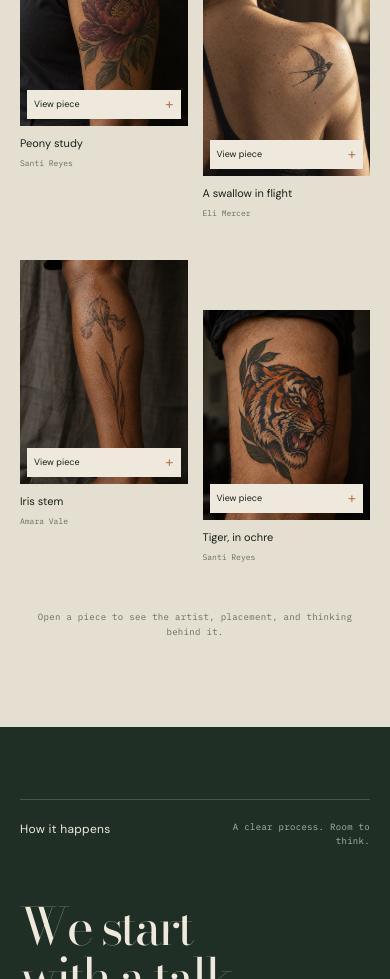
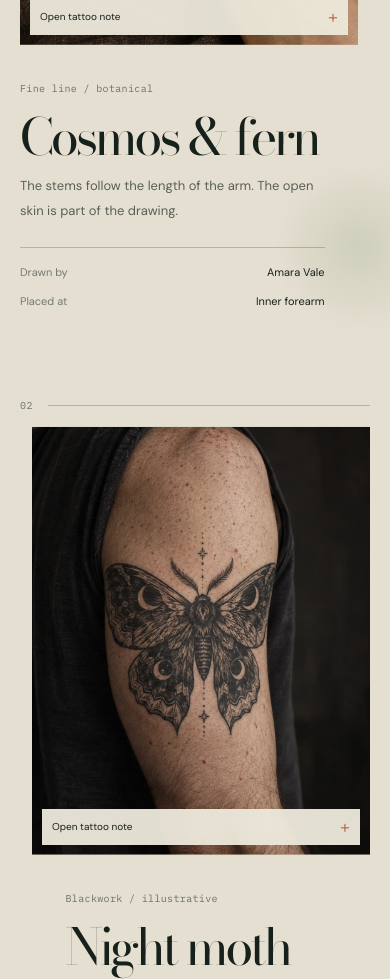
Before and after one commit to DaramolaFemi/Project-1, a Next.js app: page / in a window 390 px wide. Shown: the part 8260-9239 px from the top of the page. Built offline with nearby package versions, Linux system fonts and the light colour scheme; no server answers.

Commit message:
Redesign selected work as tattoo atlas

```diff
--- a/src/app/globals.css
+++ b/src/app/globals.css
@@ -151,32 +151,44 @@ h1 { margin-left: -8px; font-size: clamp(96px, 11.2vw, 184px); line-height: .87;
 .artist-card.is-visible .artist-copy h3, .artist-card.is-visible .artist-copy > p:not(.mono), .artist-card.is-visible .artist-copy > .text-link { opacity: 1; transform: none; }
 .artist-card-eli .artist-image-stage { margin-left: auto; }.artist-card-santi .artist-image-stage { width: 88%; }
 
-.work-intro { display: flex; justify-content: space-between; align-items: end; gap: 36px; margin-bottom: clamp(54px, 8vw, 100px); }
-.work-intro > p { max-width: 270px; color: #e0e3d8; font-size: 14px; line-height: 1.8; }
+.work-intro { display: flex; justify-content: space-between; align-items: end; gap: 36px; margin-bottom: clamp(62px, 10vw, 146px); }
+.work-intro > p { max-width: 330px; color: #e0e3d8; font-size: 14px; line-height: 1.8; }
 
-.selected-work { padding-top: clamp(86px, 10vw, 140px); padding-bottom: clamp(100px, 12vw, 170px); background: var(--paper); color: var(--ink); }
+.selected-work { position: relative; overflow: hidden; padding-top: clamp(86px, 10vw, 140px); padding-bottom: clamp(100px, 12vw, 170px); background: var(--paper); color: var(--ink); }
+.selected-work::before { position: absolute; top: 18%; right: -15%; width: min(46vw, 760px); aspect-ratio: 1; border-radius: 50%; background: radial-gradient(circle, rgba(91, 125, 85, .16), transparent 68%); content: ''; pointer-events: none; }
+.selected-work > * { position: relative; }
 .selected-work .section-heading { border-color: var(--rule-light); }
 .selected-work .section-heading > .mono { color: var(--muted-dark); }
 .work-intro > p { color: #62685e; }
-.work-grid { display: grid; grid-template-columns: repeat(12, minmax(0, 1fr)); column-gap: 28px; row-gap: clamp(60px, 9vw, 120px); align-items: start; }
-.work-1 { grid-column: 1 / 7; }
-.work-2 { grid-column: 8 / 13; margin-top: 130px; }
-.work-3 { grid-column: 2 / 7; }
-.work-4 { grid-column: 8 / 13; margin-top: 100px; }
-.work-5 { grid-column: 1 / 6; margin-top: -20px; }
-.work-6 { grid-column: 7 / 13; margin-top: 130px; }
-.work-image { position: relative; display: block; width: 100%; aspect-ratio: 4 / 5; overflow: hidden; padding: 0; background: var(--paper-shadow); }
-.work-2 .work-image { aspect-ratio: 1 / 1.15; }
-.work-3 .work-image, .work-6 .work-image { aspect-ratio: 1; }
-.work-5 .work-image { aspect-ratio: 3 / 4; }
-.work-image > img { transition: transform .65s cubic-bezier(.2,.7,.2,1); }
-.work-image:hover > img { transform: scale(1.035); }
-.view-work { position: absolute; right: 16px; bottom: 16px; left: 16px; display: flex; align-items: center; justify-content: space-between; padding: 10px 12px; background: var(--chalk); color: var(--ink); font-size: 11px; opacity: 0; transition: opacity .2s; }
-.view-work > span { color: var(--copper); font-size: 19px; line-height: 1; }
-.work-image:hover .view-work, .work-image:focus-visible .view-work { opacity: 1; }
-.work figcaption { display: flex; justify-content: space-between; gap: 12px; margin-top: 14px; color: var(--ink); font-size: 12px; }
-.work figcaption > span + span { padding-top: 2px; color: var(--muted-dark); font: 10px var(--mono); }
-.gallery-end { margin-top: 80px; color: var(--muted-dark); text-align: center; }
+.work-records { display: grid; gap: clamp(104px, 15vw, 250px); }
+.work-record { display: grid; grid-template-columns: minmax(0, 1.14fr) minmax(230px, .58fr); column-gap: clamp(44px, 10vw, 190px); align-items: center; min-height: min(65vw, 850px); }
+.work-record:nth-child(even) { grid-template-columns: minmax(230px, .58fr) minmax(0, 1.14fr); }
+.work-record-index { grid-column: 1 / -1; display: flex; align-items: center; gap: 15px; margin-bottom: 19px; color: #6a7569; font: 10px var(--mono); letter-spacing: .06em; }
+.work-record-index i { display: block; width: 100%; height: 1px; background: rgba(23, 33, 27, .23); transform: scaleX(.08); transform-origin: left; transition: transform .9s cubic-bezier(.2,.75,.15,1) .1s; }
+.work-record:nth-child(even) .work-record-index { grid-column: 2; }
+.work-record:nth-child(even) .work-record-index i { transform-origin: right; }
+.work-record-image { position: relative; grid-column: 1; display: block; width: 100%; aspect-ratio: .81 / 1; overflow: hidden; padding: 0; background: #cfc5b2; outline: 1px solid rgba(48, 76, 54, .55); outline-offset: 6px; box-shadow: 0 0 0 1px rgba(99, 130, 99, .15), 0 18px 52px rgba(36, 66, 41, .12), 0 0 34px rgba(59, 102, 65, .11); clip-path: inset(0 0 100% 0); transition: clip-path 1s cubic-bezier(.2,.75,.15,1), outline-color .25s; }
+.work-record-image > img { transform: scale(1.12); transition: transform 1.25s cubic-bezier(.2,.75,.15,1); }
+.work-record:nth-child(2n) .work-record-image { grid-column: 2; aspect-ratio: 1.02 / 1; }
+.work-record-view { position: absolute; right: 14px; bottom: 14px; left: 14px; display: flex; align-items: center; justify-content: space-between; padding: 11px 13px; background: rgba(238, 233, 220, .95); color: var(--ink); font-size: 11px; opacity: 0; transform: translateY(8px); transition: opacity .25s, transform .3s; }
+.work-record-view b { color: var(--copper); font: 400 22px/1 var(--sans); }
+.work-record-image:hover, .work-record-image:focus-visible { outline-color: rgba(51, 109, 67, .92); }
+.work-record-image:hover > img, .work-record-image:focus-visible > img { transform: scale(1.035); }
+.work-record-image:hover .work-record-view, .work-record-image:focus-visible .work-record-view { opacity: 1; transform: none; }
+.work-record-copy { grid-column: 2; max-width: 336px; padding: 28px 0 25px; }
+.work-record:nth-child(even) .work-record-copy { grid-column: 1; justify-self: end; }
+.work-record-copy > .mono { margin-bottom: 18px; color: #687365; }
+.work-record-copy h3 { margin-bottom: 20px; font-size: clamp(50px, 5vw, 82px); line-height: .88; letter-spacing: -.065em; transform: translateY(42px); opacity: 0; transition: transform .75s cubic-bezier(.2,.75,.15,1) .34s, opacity .45s ease .34s; }
+.work-record-copy > p:not(.mono) { color: #586157; font-size: 14px; line-height: 1.85; transform: translateY(24px); opacity: 0; transition: transform .7s cubic-bezier(.2,.75,.15,1) .47s, opacity .4s ease .47s; }
+.work-record-copy dl { display: grid; gap: 12px; margin: 31px 0 0; padding-top: 16px; border-top: 1px solid rgba(23, 33, 27, .23); transform: translateY(18px); opacity: 0; transition: transform .65s cubic-bezier(.2,.75,.15,1) .6s, opacity .4s ease .6s; }
+.work-record-copy dl > div { display: flex; justify-content: space-between; gap: 16px; font-size: 11px; }
+.work-record-copy dt { color: #727a70; }
+.work-record-copy dd { margin: 0; color: var(--ink); text-align: right; }
+.work-record.is-visible .work-record-index i { transform: scaleX(1); }
+.work-record.is-visible .work-record-image { clip-path: inset(0); }
+.work-record.is-visible .work-record-image > img { transform: scale(1); }
+.work-record.is-visible .work-record-copy h3, .work-record.is-visible .work-record-copy > p:not(.mono), .work-record.is-visible .work-record-copy dl { transform: none; opacity: 1; }
+.gallery-end { max-width: 330px; margin: clamp(96px, 13vw, 170px) auto 0; color: var(--muted-dark); text-align: center; line-height: 1.7; }
 
 .appointment { padding: clamp(80px, 9vw, 130px) 0 70px; background: var(--pine); color: var(--chalk); }
 .appointment .section-heading { border-color: var(--rule-dark); }
@@ -397,15 +409,19 @@ h1 { margin-left: -8px; font-size: clamp(96px, 11.2vw, 184px); line-height: .87;
   .artist-info > p:not(.specialty) { font-size: 12px; line-height: 1.7; }
   .artist-info > .text-link { margin-top: 14px; font-size: 11px; }
   .selected-work { padding-top: 76px; padding-bottom: 88px; }
-  .work-grid { grid-template-columns: 1fr 1fr; column-gap: 15px; row-gap: 42px; }
-  .work-1, .work-2, .work-3, .work-4, .work-5, .work-6 { grid-column: auto; margin-top: 0; }
-  .work-2, .work-4, .work-6 { padding-top: 50px; }
-  .work-3 .work-image, .work-6 .work-image { aspect-ratio: 4 / 5; }
-  .view-work { right: 7px; bottom: 7px; left: 7px; padding: 7px; font-size: 9px; opacity: 1; }
-  .view-work > span { font-size: 15px; }
-  .work figcaption { align-items: flex-start; flex-direction: column; gap: 4px; margin-top: 9px; font-size: 11px; }
-  .work figcaption > span + span { font-size: 8px; }
-  .gallery-end { margin-top: 48px; font-size: 9px; }
+  .work-records { gap: 88px; }
+  .work-record, .work-record:nth-child(even) { grid-template-columns: 1fr; gap: 0; min-height: 0; }
+  .work-record-index, .work-record:nth-child(even) .work-record-index { grid-column: 1; margin-bottom: 15px; }
+  .work-record-image, .work-record:nth-child(2n) .work-record-image { grid-column: 1; width: min(100% - 12px, 510px); aspect-ratio: .79 / 1; }
+  .work-record:nth-child(even) .work-record-image { justify-self: end; }
+  .work-record-copy, .work-record:nth-child(even) .work-record-copy { grid-column: 1; max-width: min(87%, 330px); padding: 36px 0 0; justify-self: start; }
+  .work-record:nth-child(even) .work-record-copy { justify-self: end; }
+  .work-record-copy h3 { margin-bottom: 15px; font-size: clamp(47px, 13vw, 65px); }
+  .work-record-copy > p:not(.mono) { font-size: 13px; }
+  .work-record-copy dl { margin-top: 24px; }
+  .work-record-view { right: 10px; bottom: 10px; left: 10px; padding: 9px 10px; font-size: 10px; opacity: 1; transform: none; }
+  .work-record-view b { font-size: 18px; }
+  .gallery-end { margin-top: 75px; font-size: 9px; }
   .appointment { padding: 72px 0 50px; }
   .appointment-layout { grid-template-columns: 1fr; gap: 40px; }
   .steps article { gap: 20px; padding-bottom: 22px; margin-bottom: 22px; }
--- a/src/app/page.tsx
+++ b/src/app/page.tsx
@@ -9,7 +9,7 @@ export default function Home() {
   return <><Header /><main><Hero />
     <StudioSection />
     <ArtistsSection />
-    <section id="work" className="selected-work section-wrap"><div className="section-heading"><p className="section-label">On the skin</p><span className="mono">Recent pieces / 01—06</span></div><div className="work-intro"><h2>Made for<br />one person.</h2><p>These designs were drawn for the people wearing them. No flash sheets, no second copies.</p></div><Gallery /><p className="gallery-end mono">Open a piece to see the artist, placement, and thinking behind it.</p></section>
+    <section id="work" className="selected-work section-wrap"><div className="section-heading"><p className="section-label">On the skin</p><span className="mono">A small tattoo atlas / 01—06</span></div><div className="work-intro"><h2>Drawn for<br />a body.</h2><p>Every piece begins with a person, then finds the line only their body can hold. No flash sheets. No second copies.</p></div><Gallery /><p className="gallery-end mono">Open a tattoo note for its artist, placement, and the thinking behind it.</p></section>
     <section className="appointment" id="appointment"><div className="section-wrap"><div className="section-heading"><p className="section-label">How it happens</p><span className="mono">A clear process. Room to think.</span></div><div className="appointment-layout"><h2>We start<br />with a talk.</h2><div className="steps"><article><span className="step-number mono">01</span><div><h3>Tell us the idea</h3><p>Bring a reference, a rough sketch, a place, a person, or just a few words. We can work with a beginning.</p></div></article><article><span className="step-number mono">02</span><div><h3>Draw it together</h3><p>Your artist designs for your body, not a blank page. We make changes with you until the piece feels right.</p></div></article><article><span className="step-number mono">03</span><div><h3>Make a day of it</h3><p>We set aside time for one client at a time. You leave with clear aftercare and a way to reach us while it heals.</p></div></article></div></div><div className="appointment-bottom"><span>No borrowed designs. No need to decide today.</span><a className="button button-dark" href="#book">Tell us your idea</a></div></div></section>
     <section id="visit" className="visit section-wrap"><div className="section-heading"><p className="section-label">Come by</p><span className="mono">The room, before the appointment.</span></div><div className="visit-layout"><div className="visit-image"><Image src="/images/visit.webp" alt="An open botanical sketchbook on a worn oak consultation table beside a tall studio window" fill sizes="(max-width: 767px) 92vw, 55vw" /></div><div className="visit-copy"><h2>A quiet room<br />to begin.</h2><p>Come in, have a look, ask the questions you have. You do not need to arrive with a finished idea.</p><div className="visit-details"><div><h3>Find us</h3><address>Studio address to be announced<br />Visits by appointment only</address></div><div><h3>Studio hours</h3><p>Tuesday–Saturday<br />11:00–19:00</p></div><div className="visit-email"><h3>Write to us</h3><p>booking@nocturne.example</p><span className="mono">Demo contact</span></div></div></div></div></section>
     <section id="book" className="booking section-wrap"><div className="booking-intro"><p className="section-label">Start here</p><h2>What have<br />you been<br />thinking about?</h2><p>A few lines is plenty. We’ll take it from there.</p></div><BookingForm /></section>
--- a/src/components/Gallery.tsx
+++ b/src/components/Gallery.tsx
@@ -1,6 +1,6 @@
 'use client';
 import Image from 'next/image';
-import { useRef, useState } from 'react';
+import { useEffect, useRef, useState } from 'react';
 export const works = [
   { image: 'botanical', title: 'Cosmos & fern', artist: 'Amara Vale', style: 'Fine line / botanical', placement: 'Inner forearm', alt: 'Delicate healed cosmos flowers and fern linework on an olive-toned forearm', note: 'The stems follow the length of the arm. The open skin is part of the drawing.' },
   { image: 'moth', title: 'Night moth', artist: 'Eli Mercer', style: 'Blackwork / illustrative', placement: 'Upper arm', alt: 'Healed blackwork moth with intricate crescent markings on a freckled upper arm', note: 'Cut like a small woodblock print: dark wings, fine marks, and enough space for each detail to read.' },
@@ -14,6 +14,21 @@ export default function Gallery() {
   const dialog = useRef<HTMLDialogElement>(null);
   const lastTrigger = useRef<HTMLButtonElement | null>(null);
   const originalOverflow = useRef('');
+
+  useEffect(() => {
+    const records = document.querySelectorAll<HTMLElement>('[data-work-record]');
+    const observer = new IntersectionObserver(
+      entries => entries.forEach(entry => {
+        if (entry.isIntersecting) {
+          entry.target.classList.add('is-visible');
+          observer.unobserve(entry.target);
+        }
+      }),
+      { threshold: .2, rootMargin: '0px 0px -8%' },
+    );
+    records.forEach(record => observer.observe(record));
+    return () => observer.disconnect();
+  }, []);
   const open = (index: number, trigger: HTMLButtonElement) => {
     setSelected(index); lastTrigger.current = trigger;
     originalOverflow.current = document.body.style.overflow;
@@ -23,10 +38,22 @@ export default function Gallery() {
   const move = (direction: number) => setSelected(index => (index + direction + works.length) % works.length);
   const current = works[selected];
   return <>
-    <div className="work-grid">{works.map((work, index) => <figure key={work.image} className={`work work-${index + 1}`}>
-      <button className="work-image" aria-label={`View ${work.title} by ${work.artist}`} onClick={e => open(index, e.currentTarget)}><Image src={`/images/work-${work.image}.webp`} alt={work.alt} fill sizes="(max-width: 600px) 90vw, (max-width: 1000px) 45vw, 42vw" /><span className="view-work">View piece <span>+</span></span></button>
-      <figcaption><span>{work.title}</span><span>{work.artist}</span></figcaption>
-    </figure>)}</div>
+    <div className="work-records">{works.map((work, index) => <article key={work.image} className={`work-record work-record-${index + 1}`} data-work-record>
+      <div className="work-record-index" aria-hidden="true"><span>{String(index + 1).padStart(2, '0')}</span><i /></div>
+      <button className="work-record-image" aria-label={`View ${work.title} by ${work.artist}`} onClick={e => open(index, e.currentTarget)}>
+        <Image src={`/images/work-${work.image}.webp`} alt={work.alt} fill sizes="(max-width: 767px) 88vw, 58vw" />
+        <span className="work-record-view"><span>Open tattoo note</span><b>+</b></span>
+      </button>
+      <div className="work-record-copy">
+        <p className="mono">{work.style}</p>
+        <h3>{work.title}</h3>
+        <p>{work.note}</p>
+        <dl>
+          <div><dt>Drawn by</dt><dd>{work.artist}</dd></div>
+          <div><dt>Placed at</dt><dd>{work.placement}</dd></div>
+        </dl>
+      </div>
+    </article>)}</div>
     <dialog ref={dialog} className="lightbox" aria-labelledby="artwork-title" aria-describedby="artwork-detail" onClose={() => { document.body.style.setProperty('overflow', originalOverflow.current); lastTrigger.current?.focus(); }} onClick={event => { if (event.target === event.currentTarget) close(); }} onKeyDown={event => { if (event.key === 'ArrowRight') move(1); if (event.key === 'ArrowLeft') move(-1); }}>
       <div className="lightbox-layout"><button className="lightbox-close text-link" onClick={close} autoFocus>Close</button><div className="lightbox-photo"><Image src={`/images/work-${current.image}.webp`} alt={current.alt} fill sizes="(max-width: 767px) 90vw, 60vw" /></div><div className="lightbox-copy" aria-live="polite"><p className="mono">Selected work / {String(selected + 1).padStart(2, '0')}</p><h2 id="artwork-title">{current.title}</h2><p id="artwork-detail">{current.note}</p><dl><div><dt>Artist</dt><dd>{current.artist}</dd></div><div><dt>Discipline</dt><dd>{current.style}</dd></div><div><dt>Placement</dt><dd>{current.placement}</dd></div></dl><div className="lightbox-controls"><button onClick={() => move(-1)}>Previous</button><span>{selected + 1} / {works.length}</span><button onClick={() => move(1)}>Next</button></div></div></div>
     </dialog>
```
